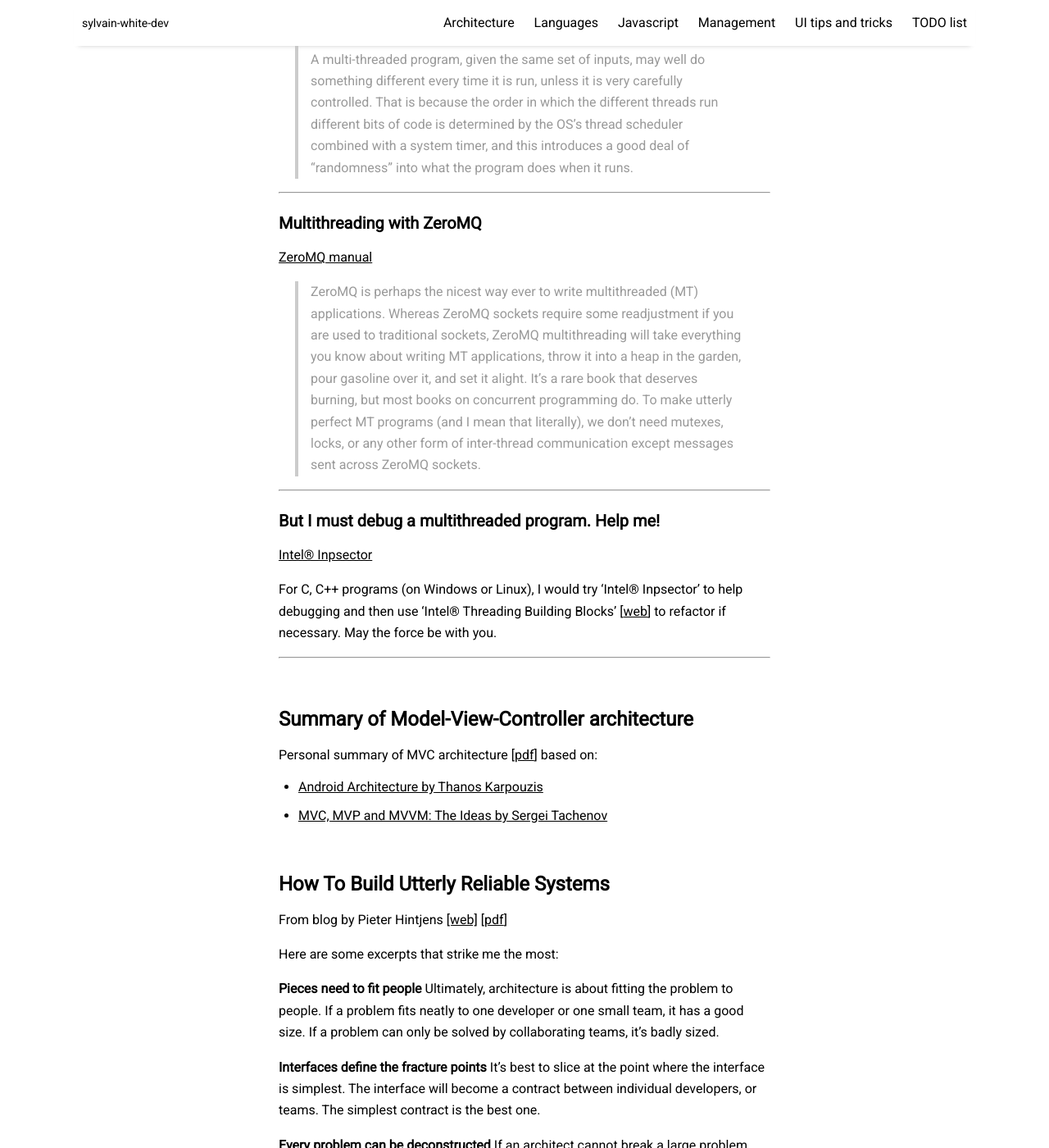
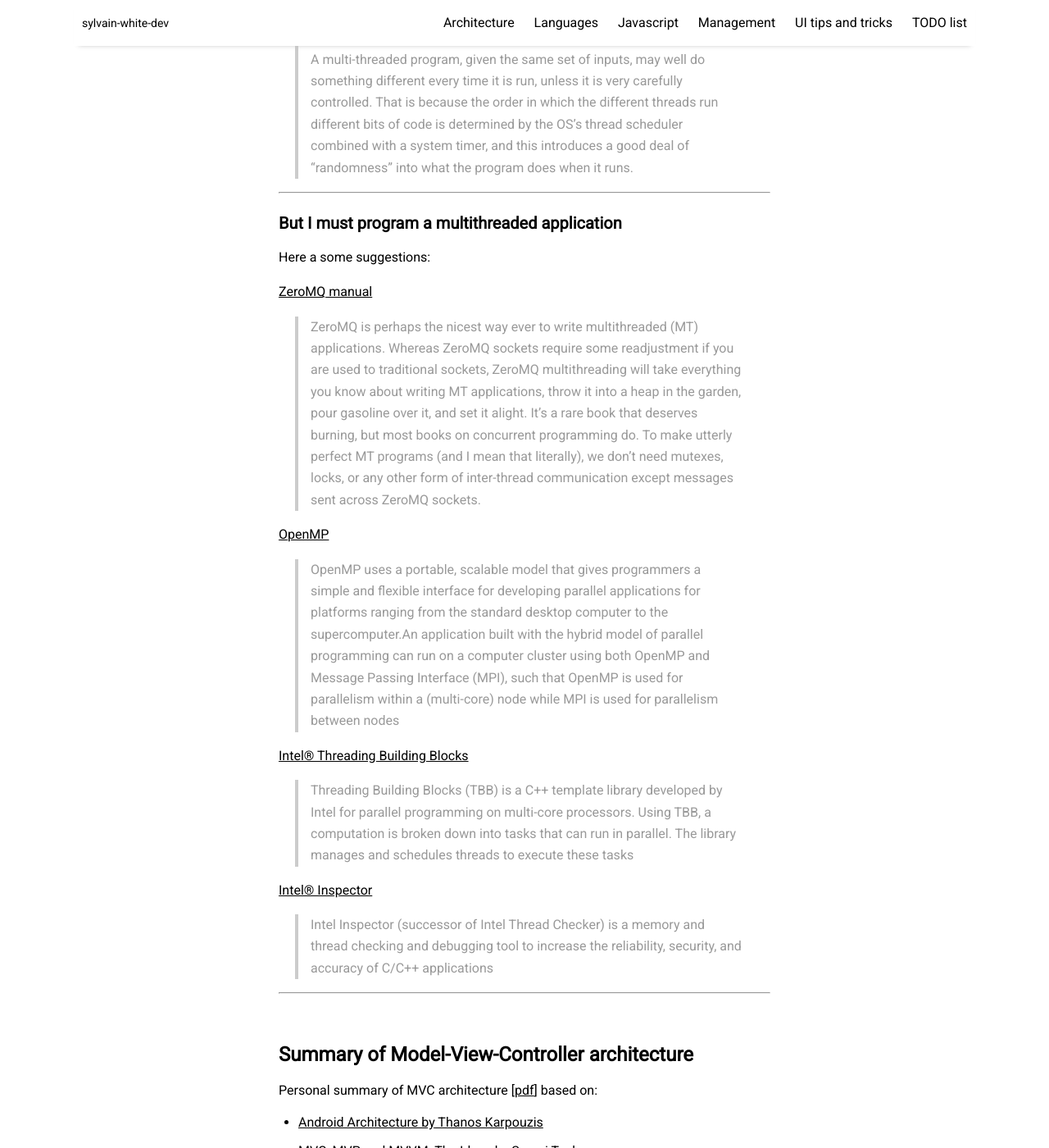
Before and after one commit to sylvainwhite/sylvain-white-dev, a Jekyll site: the page built from pages/architecture.md, in a window 1280 px wide and 1400 px high, scrolled down 1610 px. Shown: the whole window at 82% size. Built offline with Jekyll 4.4.1, drawn with Linux system fonts in a browser that asks for light colours; nearby versions of some CDN libraries; some of the changed text lies outside the part shown.

Commit message:
Update architecture page

```diff
--- a/pages/architecture.md
+++ b/pages/architecture.md
@@ -44,19 +44,25 @@
 
 ------------------------------------------------------
 
-### Multithreading with ZeroMQ
+### But I must program a multithreaded application
+
+Here a some suggestions:
 
 [ZeroMQ manual](http://zeromq.org/intro:read-the-manual){:target="_blank"}
 
 > ZeroMQ is perhaps the nicest way ever to write multithreaded (MT) applications. Whereas ZeroMQ sockets require some readjustment if you are used to traditional sockets, ZeroMQ multithreading will take everything you know about writing MT applications, throw it into a heap in the garden, pour gasoline over it, and set it alight. It's a rare book that deserves burning, but most books on concurrent programming do. To make utterly perfect MT programs (and I mean that literally), we don't need mutexes, locks, or any other form of inter-thread communication except messages sent across ZeroMQ sockets.
 
-------------------------------------------------------
+[OpenMP](http://zeromq.org/intro:read-the-manual){:target="_blank"}
 
-### But I must debug a multithreaded program. Help me!
+> OpenMP uses a portable, scalable model that gives programmers a simple and flexible interface for developing parallel applications for platforms ranging from the standard desktop computer to the supercomputer.An application built with the hybrid model of parallel programming can run on a computer cluster using both OpenMP and Message Passing Interface (MPI), such that OpenMP is used for parallelism within a (multi-core) node while MPI is used for parallelism between nodes
 
-[Intel® Inpsector](https://software.intel.com/en-us/inspector){:target="_blank"}
+[Intel® Threading Building Blocks](https://software.intel.com/en-us/intel-tbb){:target="_blank"}
 
-For C, C++ programs (on Windows or Linux), I would try 'Intel® Inpsector' to help debugging  and then use 'Intel® Threading Building Blocks' [[web](https://software.intel.com/en-us/intel-tbb){:target="_blank"}] to refactor if necessary. May the force be with you.
+> Threading Building Blocks (TBB) is a C++ template library developed by Intel for parallel programming on multi-core processors. Using TBB, a computation is broken down into tasks that can run in parallel. The library manages and schedules threads to execute these tasks
+
+[Intel® Inspector](https://software.intel.com/en-us/inspector){:target="_blank"}
+
+> Intel Inspector (successor of Intel Thread Checker) is a memory and thread checking and debugging tool to increase the reliability, security, and accuracy of C/C++ applications
 
 ------------------------------------------------------
 <br/>
```
Also changed, not shown: other parts of pages/architecture.md (+1 -1 lines).
